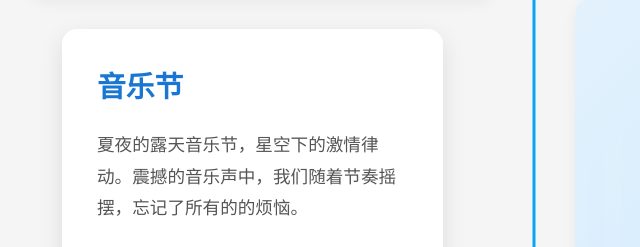
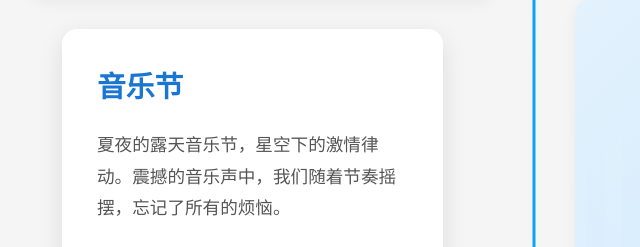
Before and after one commit to cappuccino1128/Memory.github.io, a plain HTML site: page index.html in a window 1280 px wide. Shown: the part 5560-5807 px from the top of the page, 106-746 px from the left. Drawn offline with Linux system fonts and the light colour scheme.

Commit message:
Update index.html

```diff
--- a/index.html
+++ b/index.html
@@ -136,7 +136,7 @@
             <div class="timeline-item" data-image="images/7.jpeg">
                 <div class="timeline-content">
                     <h3>音乐节</h3>
-                    <p>夏夜的露天音乐节，星空下的激情律动。震撼的音乐声中，我们随着节奏摇摆，忘记了所有的的烦恼。</p>
+                    <p>夏夜的露天音乐节，星空下的激情律动。震撼的音乐声中，我们随着节奏摇摆，忘记了所有的烦恼。</p>
                     <div class="timeline-thumbnail">
                         <img src="images/7.jpeg" alt="音乐节" class="preview-trigger">
                     </div>
```
